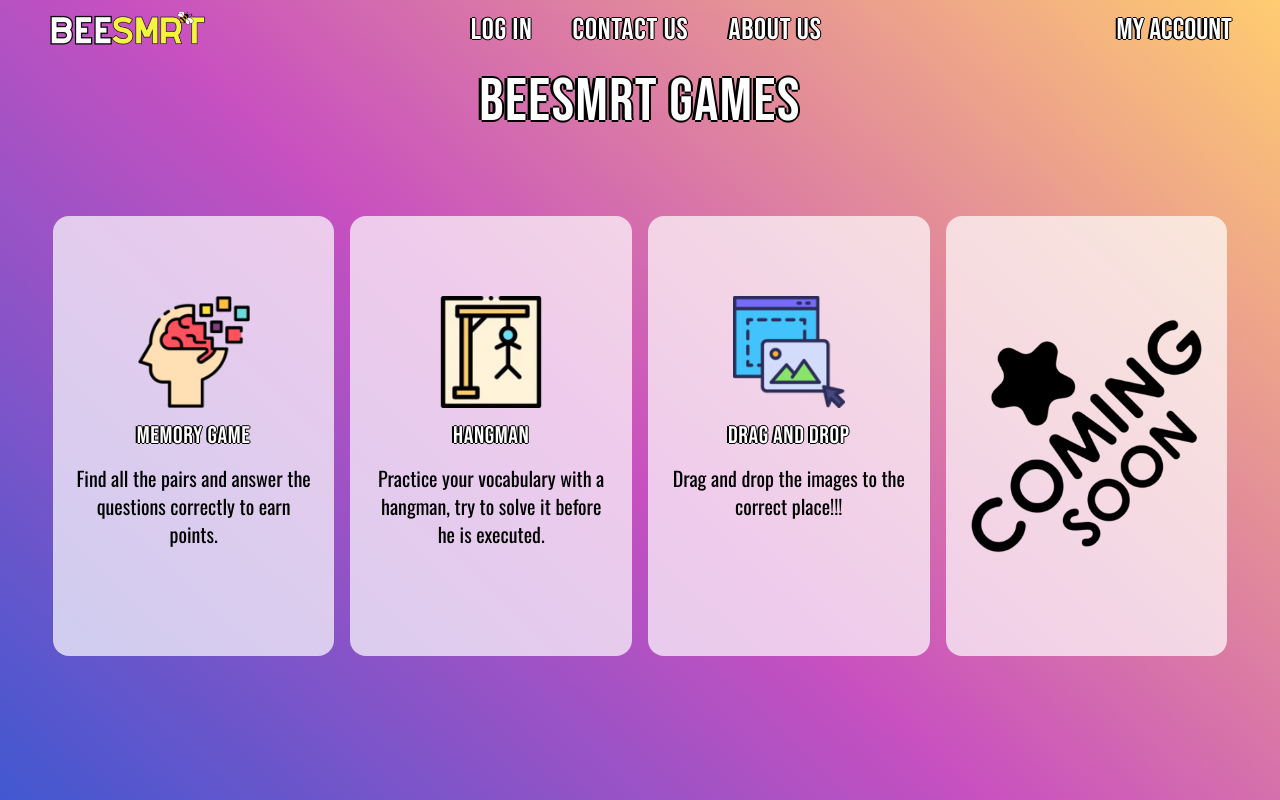
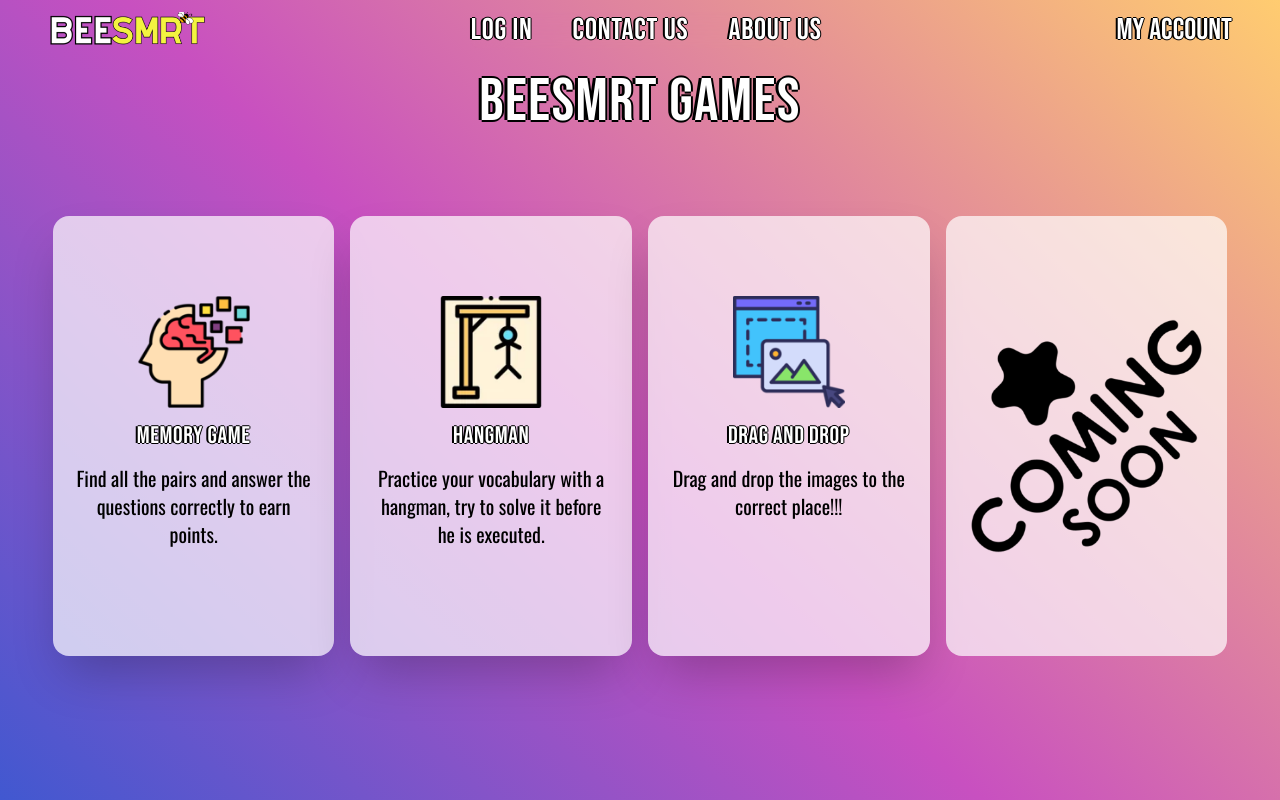
Before and after one commit to MRJonas343/BEESMRT3, a React (Vite) app: page /#/ in a window 1280 px wide. Built offline with nearby package versions, Linux system fonts and the light colour scheme; what @midudev/tailwind-animations would draw is missing.

Commit message:
refactor: Add shadow and shadow color to HomeCard component

```diff
--- a/src/components/HomeCard.tsx
+++ b/src/components/HomeCard.tsx
@@ -2,7 +2,7 @@ import { HomeCardProps } from "@types"
 
 const HomeCard: React.FC<HomeCardProps> = ({ imageSrc, title, text }) => {
 	return (
-		<div className="bg-white/70 w-[43dvw] h-[40dvh] flex flex-col items-center overflow-auto p-5 rounded-2xl ease-in-out duration-200 hover:scale-105 hover:bg-yellow-400 cursor-pointer md:h-[37dvh] lg:w-[22dvw] lg:h-[55dvh] lg:pt-20">
+		<div className="bg-white/70 w-[43vw] h-[40vh] flex flex-col items-center overflow-auto p-5 rounded-2xl ease-in-out duration-200 hover:scale-105 hover:bg-yellow-400 cursor-pointer md:h-[37dvh] lg:w-[22dvw] lg:h-[55dvh] lg:pt-20 shadow-2xl">
 			<img src={imageSrc} alt={title} className="w-28" />
 			<h2 className="font-Principal text-xl py-3 text-center text-3d text-white md:text-2xl tracking-wide">
 				{title}
```
